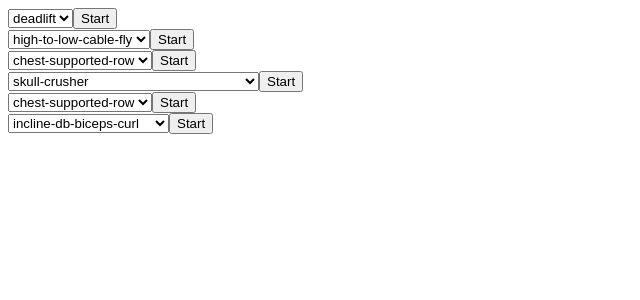
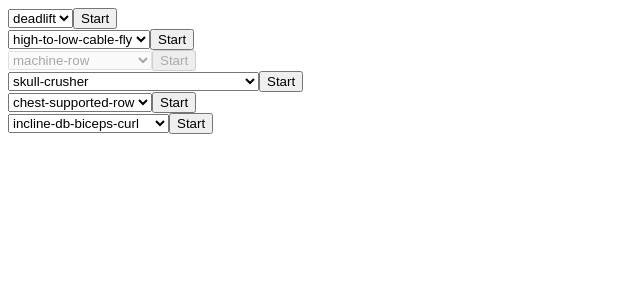
Before and after one commit to ewancoder/overlab, an Angular app in the folder frontend/: page /workout in a window 1280 px wide. Shown: the top 300 px of the page, without its empty margins (0-640 px from the left). Built offline with nearby package versions, Linux system fonts and the light colour scheme.

Commit message:
Disable already performed excercises

```diff
--- a/frontend/src/app/excercise-picker/excercise-picker.component.html
+++ b/frontend/src/app/excercise-picker/excercise-picker.component.html
@@ -1,6 +1,11 @@
-<select #picker>
+<select #picker [disabled]="excercise.performedExcerciseId">
   @for (excerciseId of excercise.excerciseIds; track $index) {
-    <option value="{{ excerciseId }}">{{ excerciseId }}</option>
+    <option
+      [disabled]="wasExcercisePerformed(excerciseId)"
+      [selected]="excercise.performedExcerciseId === excerciseId"
+      value="{{ excerciseId }}">
+      {{ excerciseId }}
+    </option>
   }
 </select>
-<button (click)="pickExcercise()">Start</button>
+<button [disabled]="excercise.performedExcerciseId" (click)="pickExcercise()">Start</button>
--- a/frontend/src/app/excercise-picker/excercise-picker.component.ts
+++ b/frontend/src/app/excercise-picker/excercise-picker.component.ts
@@ -11,10 +11,15 @@ import { FeWorkoutPlanExcercise } from '../models';
 })
 export class ExcercisePickerComponent {
     @Input({ required: true }) excercise!: FeWorkoutPlanExcercise;
+    @Input({ required: true }) performedExcerciseIds!: string[];
     @ViewChild('picker') picker!: ElementRef<HTMLSelectElement>;
     @Output() excercisePicked = new EventEmitter<string>();
 
     pickExcercise() {
         this.excercisePicked.emit(this.picker.nativeElement.value);
     }
+
+    wasExcercisePerformed(excerciseId: string) {
+        return this.performedExcerciseIds.indexOf(excerciseId) >= 0;
+    }
 }
--- a/frontend/src/app/models.ts
+++ b/frontend/src/app/models.ts
@@ -90,6 +90,7 @@ export interface FeWorkoutPlan {
 export interface FeWorkoutPlanExcercise {
     id: string; // Unique index of an item in this plan. Used to mark selected excercises.
     excerciseIds: string[]; // Contains a list of all possible excercises variations I can choose from.
+    performedExcerciseId?: string;
 }
 
 // I will load ALL possible excercises into memory from API, and just serve them by IDs.
--- a/frontend/src/app/workout.service.ts
+++ b/frontend/src/app/workout.service.ts
@@ -21,7 +21,8 @@ export class WorkoutService {
                         'unilateral-cable-row',
                         'machine-row',
                         'lat-prayer'
-                    ]
+                    ],
+                    performedExcerciseId: 'machine-row'
                 },
                 {
                     id: '4',
@@ -42,7 +43,7 @@ export class WorkoutService {
                     excerciseIds: ['incline-db-biceps-curl', 'standing-db-biceps-curl']
                 }
             ]
-        });
+        }).pipe(delay(200));
     }
 
     // Should create a record of current excercise with the start Date.
--- a/frontend/src/app/workout/workout.component.html
+++ b/frontend/src/app/workout/workout.component.html
@@ -2,6 +2,7 @@
   @for (excercise of plan.excercises; track excercise.id) {
     <div>
       <olab-excercise-picker
+        [performedExcerciseIds]="getPerformedExcercises(plan)"
         [excercise]="excercise"
         (excercisePicked)="startExcercise(excercise.id, $event)"></olab-excercise-picker>
     </div>
--- a/frontend/src/app/workout/workout.component.ts
+++ b/frontend/src/app/workout/workout.component.ts
@@ -39,4 +39,8 @@ export class WorkoutComponent implements OnInit {
         // Just redirect. The 'DO' component will update api with start / cancel / finish / update events.
         this.router.navigate(['/workout', planExcerciseIndex, excerciseId]);
     }
+
+    getPerformedExcercises(plan: FeWorkoutPlan): string[] {
+        return plan.excercises.map(excercise => excercise.performedExcerciseId!).filter(x => x);
+    }
 }
```
